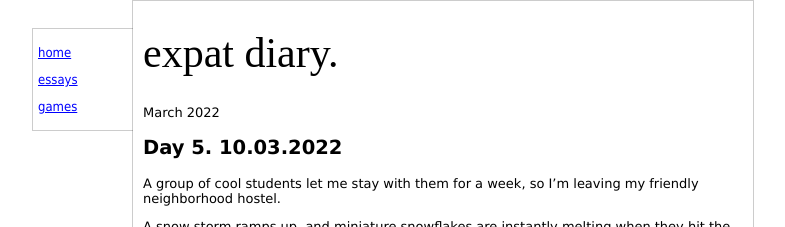
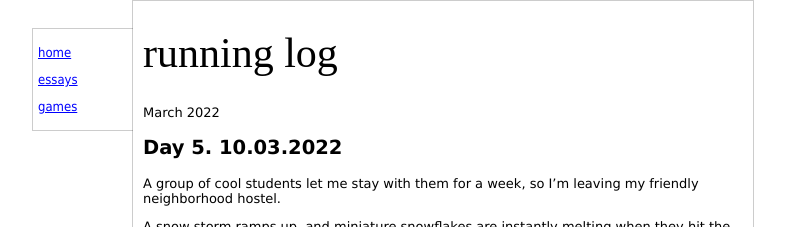
Before and after one commit to saint-angels/saint-angels.github.io, a Jekyll site: the page built from _essays/running_log.md, in a window 1280 px wide. Shown: the top 227 px of the page, without its empty margins (247-1032 px from the left). Built offline with Jekyll 4.4.1, drawn with Linux system fonts in a browser that asks for light colours.

Commit message:
renaming

```diff
--- a/_essays/on_the_road.md
+++ b/_essays/running_log.md
@@ -1,5 +1,5 @@
 ---
-title: expat diary.
+title: running log
 date: 2022-03-07
 draft_readers:
 ---
```
